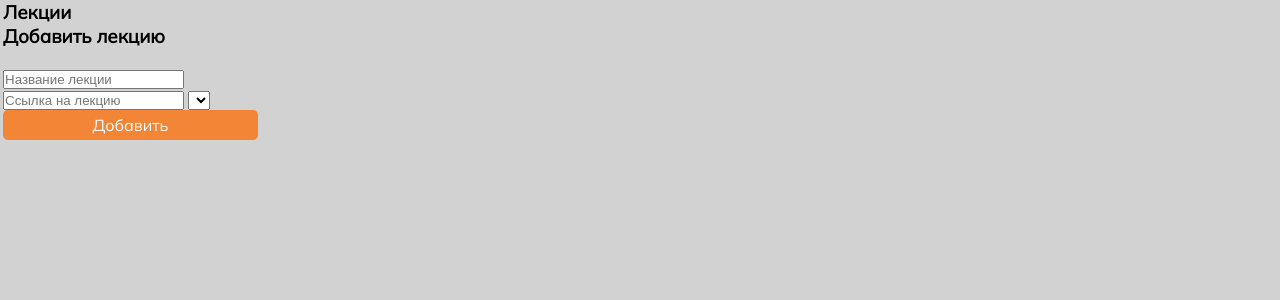
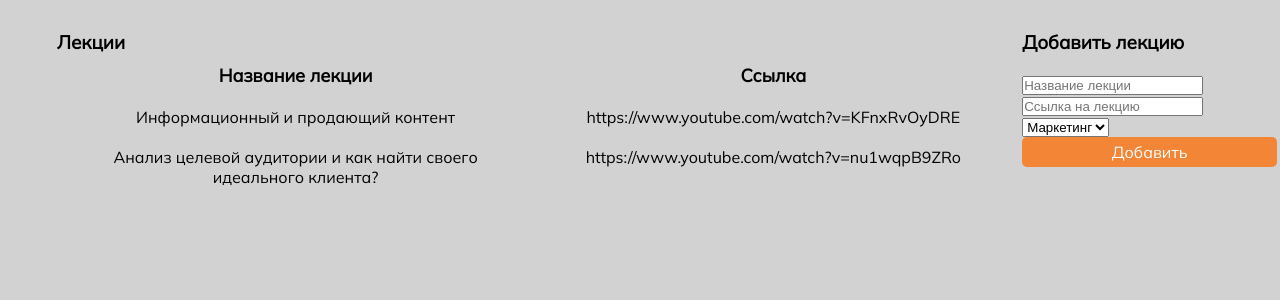
Before and after one commit to Maltseva-mlv/women-club, a Django app: page /users/show_lectures in a window 1280 px wide. Shown: the part 96-396 px from the top of the page. Run offline with Django 5.2, Linux system fonts and the light colour scheme; a user stored in the database is signed in; data comes from the database, SQL or seed files in the repository; both versions use the stored data as it was after the commit; lists and menus that the app fills with data are empty; some web fonts are replaced.

Commit message:
Вывод лекций

```diff
--- a/backend/womenclub/static/css/style.css
+++ b/backend/womenclub/static/css/style.css
@@ -382,6 +382,10 @@
     text-transform: uppercase;
     color: #fff;
 
+    display: flex;
+    align-items: center;
+    justify-content: center;
+
     cursor: pointer;
 }
 
@@ -622,3 +626,11 @@
     display: flex;
     text-align: center;
 }
+
+.lecture__table{
+    width: 100%;
+}
+.lecture--name{
+    width: 50%;
+    padding: 10px;
+}
--- a/backend/womenclub/static/js/script.js
+++ b/backend/womenclub/static/js/script.js
@@ -209,3 +209,35 @@
         })
         .catch(error => console.error('Error:', error));
 }
+
+function loadLectures(){
+	const eventList = document.getElementById('lecture__table--wrapper');
+	console.log(eventList);
+	fetch(`/api/lectures/`)
+		.then(response => {
+			if (!response.ok) {
+				throw new Error('Network response was not ok');
+			}
+			return response.json();
+		})
+		.then(data => {
+			console.log(data)
+			// eventList.innerHTML = '';
+			if (data.events && data.events.length > 0) {
+                data.events.forEach(event => {
+
+                    caseItem.innerHTML = `
+						<div class="lecture--name">${event.lecture_name}</div>
+						<div class="lecture--name">${event.link}</div>
+                    `;
+                    eventList.appendChild(caseItem);
+                });
+            } else {
+                console.log('error');
+            }
+
+		})
+		.catch(error => console.error('Error:', error));
+}
+
+loadLectures();
--- a/backend/womenclub/templates/home/index.html
+++ b/backend/womenclub/templates/home/index.html
@@ -47,9 +47,9 @@
                 </div>
 
                 <div class="list-lectures">
-                    <button class="btn-lecture">Смотреть лекцию</button>
-                    <button class="btn-lecture"> Смотреть лекцию </button>
-                    <button class="btn-lecture"> Смотреть лекцию </button>
+                    <a href="https://youtu.be/nu1wqpB9ZRo" target="_blank" class="btn-lecture">Смотреть лекцию</a>
+                    <a href="https://youtu.be/iOTjekSAEts" target="_blank" class="btn-lecture"> Смотреть лекцию </a>
+                    <a href="https://www.youtube.com/watch?v=KFnxRvOyDRE" target="_blank" class="btn-lecture"> Смотреть лекцию </a>
                     <button class="btn-help">Чат клуба</button>
                     <button class="btn-help">Поддержка</button>
                 </div>
--- a/backend/womenclub/templates/users/lectures.html
+++ b/backend/womenclub/templates/users/lectures.html
@@ -2,23 +2,22 @@
 
 {% block content %}
 
-<h3>Лекции</h3>
-
-{% if user.is_superuser %}
+<div class="schedule__container">
+	{% if user.is_superuser %}
     <div class="add__schedule">
 
         <h3>Добавить лекцию</h3>
 
-        <form method="post" action="{% url 'add_lecture' %}" class="schedule__form">
+        <form method="post" action="{% url 'show_lectures' %}" class="schedule__form">
           {% csrf_token %}
           <input type="text" placeholder="Название лекции" name="lecture_name"/>
           <input type="" placeholder="Ссылка на лекцию" name="link" class=""/>
 
-          <select name="schedule">
-            {% for schedule in form.fields.schedule.queryset %}
-                <option value="{{ schedule.pk }}">{{ schedule.subject }}</option>
-            {% endfor %}
-        </select>
+		  <select name="schedule">
+			{% for subject in unique_subjects %}
+				<option value="{{ subject.subject }}">{{ subject.subject }}</option>
+			{% endfor %}
+		</select>
 
           <span>{{error}}</span>
           <button type="submit" class="btn--subject">Добавить</button>
@@ -26,4 +25,24 @@
     </div>
     {% endif %}
 
+	<div class="current__schedule">
+        <h3>Лекции</h3>
+        <div class="lecture__table">
+            <div class="schedule__table--title">
+                <div class="lecture--name">Название лекции</div>
+                <div class="lecture--name">Ссылка</div>
+            </div>
+        </div>
+
+		{% for el in lecture %}
+            <div class="schedule__table--wrapper">
+
+                <div class="lecture--name">{{el.lecture_name}}</div>
+                <div class="lecture--name">{{el.link}}</div>
+            </div>
+            {% endfor %}
+	</div>
+
+</div>
+
 {% endblock %}
--- a/backend/womenclub/users/urls.py
+++ b/backend/womenclub/users/urls.py
@@ -7,8 +7,8 @@
 	path('profile/', profile, name='profile'),
 	path('schedule/', views.manage_schedule, name='manage_schedule'),
 	path('add_schedule/', views.add_schedule, name='add_schedule'),
-    path('show_lectures', views.show_lectures, name='show_lectures'),
-    path('add_lecture/', views.add_lecture, name='add_lecture'),
+    path('show_lectures', views.add_lecture, name='show_lectures'),
+    # path('add_lecture/', views.add_lecture, name='add_lecture'),
 ]
 urlpatterns += [
     path('admin_register_user/', views.admin_register_user, name='admin_register_user'),
--- a/backend/womenclub/users/views.py
+++ b/backend/womenclub/users/views.py
@@ -1,7 +1,7 @@
 from django.contrib.auth import authenticate, login
 from django.views import View
 from django.shortcuts import render, redirect
-from .models import Schedule
+from .models import Schedule, Lecture
 from .forms import ScheduleForm, LectureForm
 from users.forms import UserCreationForm
 from django.contrib.auth import get_user_model
@@ -51,11 +51,9 @@
 	}
 	return render(request, 'users/manage_schedule.html', data)
 
-def show_lectures(request):
-	return render(request, 'users/lectures.html')
-
 def add_lecture(request):
 	print(Schedule.objects.all())
+	lecture = Lecture.objects.all()
 	form = LectureForm()
 
 	error = ''
@@ -70,8 +68,12 @@
 		else:
 			error = 'Неверно'
 
+	unique_subjects = Schedule.objects.values('subject').distinct()
 	data = {
-		'form': form,
-		'error': error
-	}
-	return render(request, 'users/lectures.html')
+        'form': form,
+        'error': error,
+        'unique_subjects': unique_subjects,
+		'lecture': lecture
+    }
+
+	return render(request, 'users/lectures.html', data)
--- a/backend/womenclub/womenclub/urls.py
+++ b/backend/womenclub/womenclub/urls.py
@@ -2,11 +2,13 @@
 from django.urls import include, path
 from . import views
 from rest_framework import routers
-from events.views import ScheduleApi
+from events.views import ScheduleApi, LectureApi
 
 
 router = routers.DefaultRouter()
-router.register(r'api/events', ScheduleApi)
+router.register(r'api/events', ScheduleApi, basename='schedule')
+router.register(r'api/lectures', LectureApi, basename='lecture')
+
 urlpatterns = [
 	path('', views.index, name='index'),
     path('users/', include('users.urls')),
```
Also changed, not shown: backend/womenclub/events/models.py (+9 -1 lines), backend/womenclub/events/serializers.py (+6 -1 lines), backend/womenclub/events/views.py (+13 -2 lines), backend/womenclub/db.sqlite3, backend/womenclub/events/migrations/0002_eventlecture.py (added), backend/womenclub/users/migrations/0002_alter_lecture_options.py (added), backend/womenclub/womenclub/views.py (line endings or trailing spaces).
